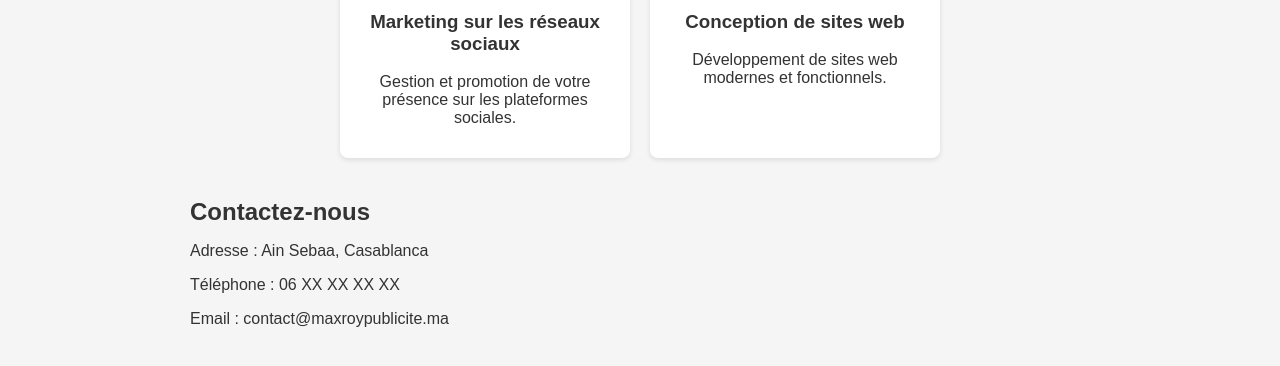
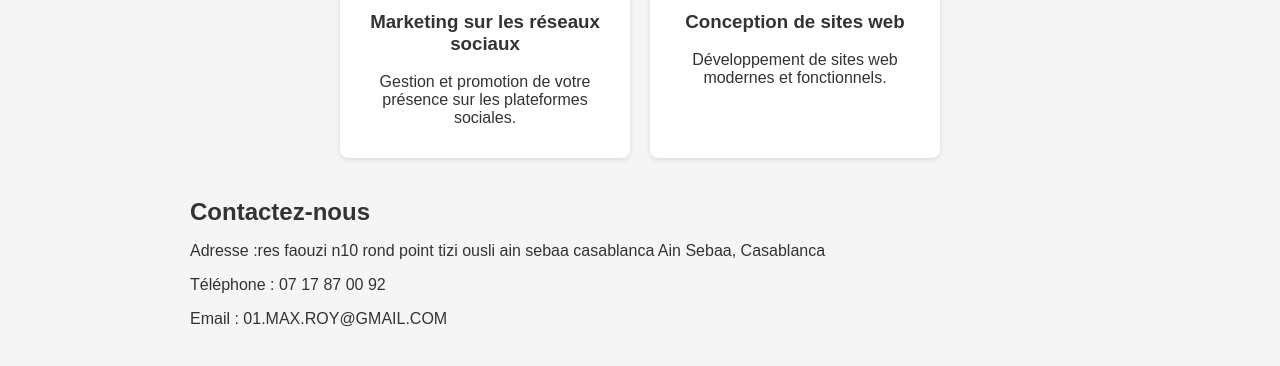
Before and after one commit to maxroypub/MAXROYPUBLICITE, a plain HTML site: page index.html in a window 1280 px wide. Shown: the part 879-1245 px from the top of the page. Drawn offline with Linux system fonts and the light colour scheme.

Commit message:
Update index.html

```diff
--- a/index.html
+++ b/index.html
@@ -109,9 +109,9 @@
 
         <section>
             <h2>Contactez-nous</h2>
-            <p>Adresse : Ain Sebaa, Casablanca</p>
-            <p>Téléphone : 06 XX XX XX XX</p>
-            <p>Email : contact@maxroypublicite.ma</p>
+            <p>Adresse :res faouzi n10 rond point tizi ousli ain sebaa casablanca Ain Sebaa, Casablanca</p>
+            <p>Téléphone : 07 17 87 00 92</p>
+            <p>Email : 01.MAX.ROY@GMAIL.COM</p>
         </section>
     </main>
     <footer>
```
